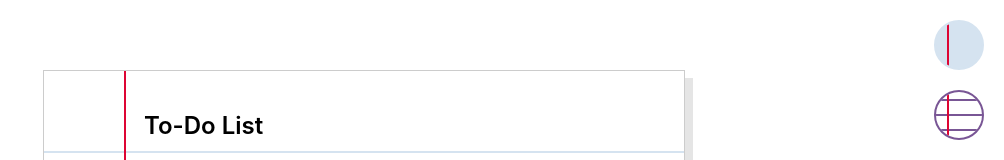
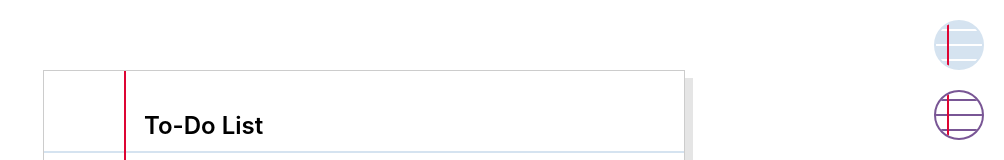
Before and after one commit to maeBoittiaux/to-do-list, a React (Create React App) app: page / in a window 1280 px wide. Shown: the top 160 px of the page, without its empty margins (276-1280 px from the left). Built offline with nearby package versions, Linux system fonts and the light colour scheme; the HTML template or start-up script is replaced by a standard one.

Commit message:
Make styles for colour theme buttons more specific

```diff
--- a/src/ColourTheme.css
+++ b/src/ColourTheme.css
@@ -28,6 +28,7 @@
     overflow: hidden;
 }
 
+/* Vertical line on left */
 .colour-theme-button::before {
     content: '';
     position: absolute;
@@ -39,14 +40,17 @@
     z-index: 2;
 }
 
+/* Vertical line : button one */
 .button-0::before {
     background-color: #DD0534;
 }
 
+/* Vertical line : button two */
 .button-1::before {
     background-color: #DD0534;
 }
 
+/* Vertical line : button three */
 .button-2::before {
     background-color: #DD0534;
 }
@@ -67,44 +71,68 @@
     height: 2px;
 }
 
+/* Default colour : horizontal line : top button */
 .button-0 .horizontal-line {
     background-color: #D5E3F0;
 }
 
+/* Default colour : horizontal line : middle button */
 .button-1 .horizontal-line {
     background-color: #795695;
 }
 
+/* Default colour : horizontal line : bottom button */
 .button-2 .horizontal-line {
     background-color: #87ab69;
 }
 
+/* Default colour : border and background : top button */
 .button-0 {
     background-color: white;
     border-color: #D5E3F0;
 }
 
+/* Default colour : border and background : middle button */
 .button-1 {
     background-color: white;
     border-color: #795695;
 }
 
+/* Default colour : border and background : bottom button */
 .button-2 {
     background-color: white;
     border-color: #87ab69;
 }
 
+/* Active colour : border and background : top button */
 .button-0.active {
     background-color: #D5E3F0;
     border-color: #D5E3F0;
 }
 
+/* Active colour : border and background : middle button */
 .button-1.active {
     background-color: #795695;
     border-color: #795695;
 }
 
+/* Active colour : border and background : bottom button */
 .button-2.active {
     background-color: #87ab69;
     border-color: #87ab69;
 }
+
+/* Active colour : horizontal line : top button */
+.button-0.active .horizontal-line {
+    background-color: white;
+}
+
+/* Active colour : horizontal line : middle button */
+.button-1.active .horizontal-line {
+    background-color: white;
+}
+
+/* Active colour : horizontal line : bottom button */
+.button-2.active .horizontal-line {
+    background-color: white;
+}
```
